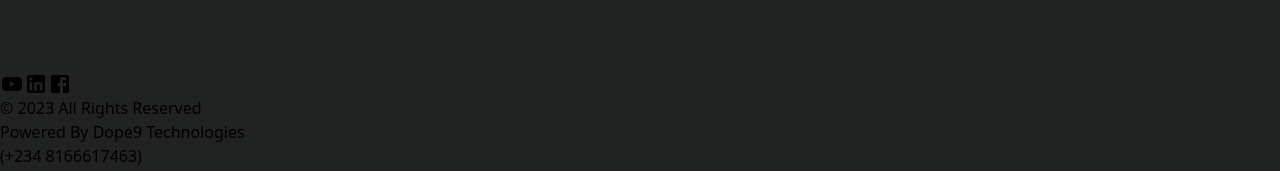
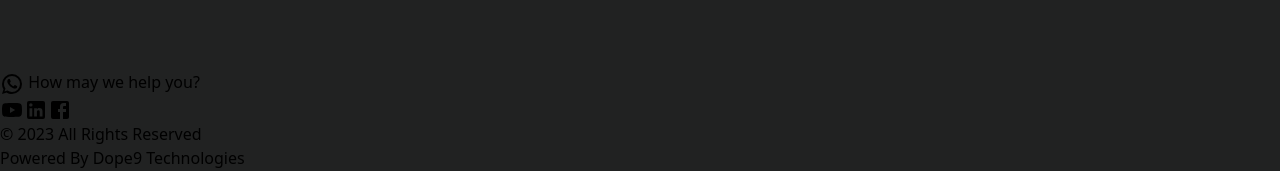
Before and after one commit to Amogo-solomon/umumechambers, a React (Create React App) app: page / in a window 1280 px wide. Shown: the part 3914-4085 px from the top of the page. Built offline with nearby package versions, Linux system fonts and the light colour scheme.

Commit message:
whatsApp button repositioned

```diff
--- a/src/components/pages/Footer.jsx
+++ b/src/components/pages/Footer.jsx
@@ -11,6 +11,15 @@ export const Footer = () => {
 
   return (
     <footer className="bg-primaryBackground text-white py-12 h-auto md:h-[35vh] relative">
+
+      {/* WhatsApp button with icon */}
+      <button
+          className="absolute top-2 right-1 bg-green-500 hover:bg-green-600 text-white px-4 py-2 rounded-md flex items-center gap-2"
+          onClick={handleWhatsAppClick}
+        >
+          <WhatsApp /> {/* WhatsApp icon */}
+          How may we help you?
+        </button>
       <div className="container mx-auto flex flex-col items-center justify-center">
         <div className="flex space-x-4">
           {social.map((item2) => (
@@ -32,14 +41,7 @@ export const Footer = () => {
            (+234 8166617463)
         </p>
 
-        {/* WhatsApp button with icon */}
-        <button
-          className="absolute bottom-2 right-12 bg-green-500 hover:bg-green-600 text-white px-4 py-2 rounded-md flex items-center gap-2"
-          onClick={handleWhatsAppClick}
-        >
-          <WhatsApp /> {/* WhatsApp icon */}
-          How may we help you?
-        </button>
+
       </div>
     </footer>
   );
```
